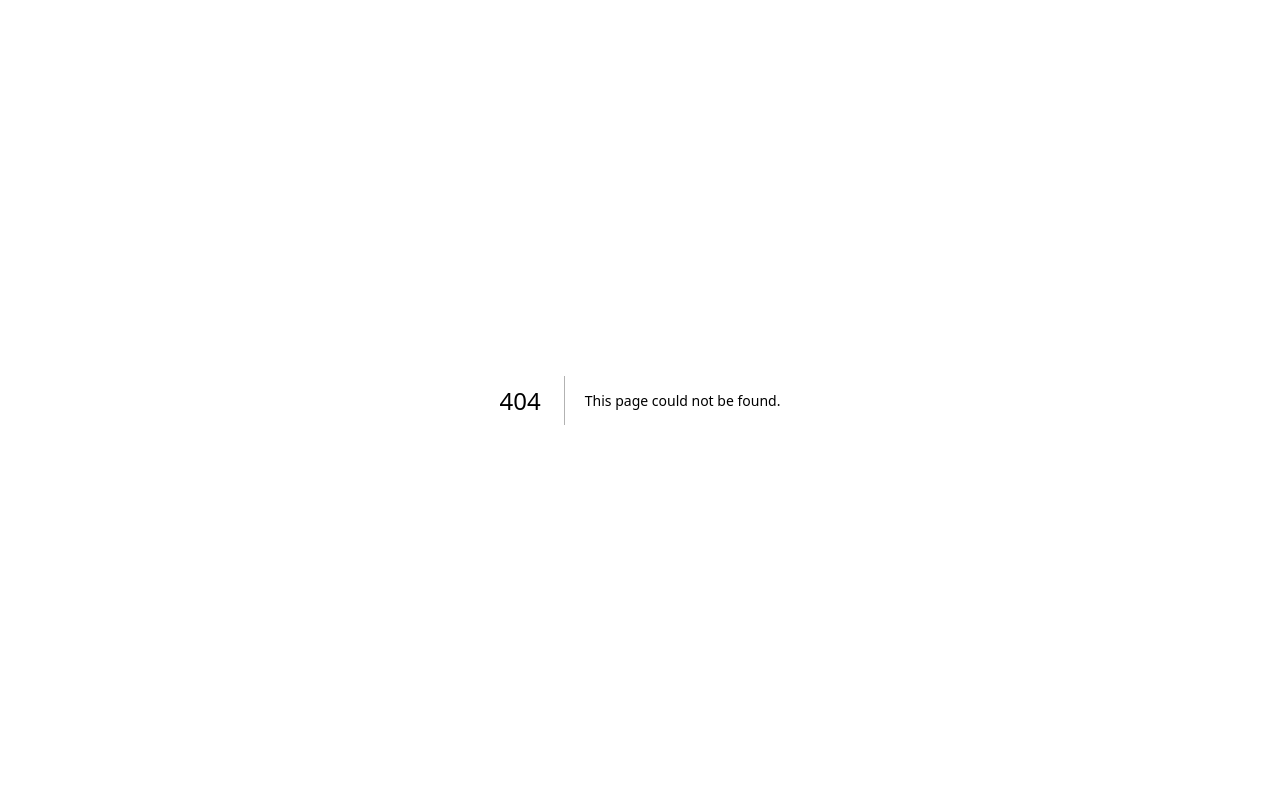
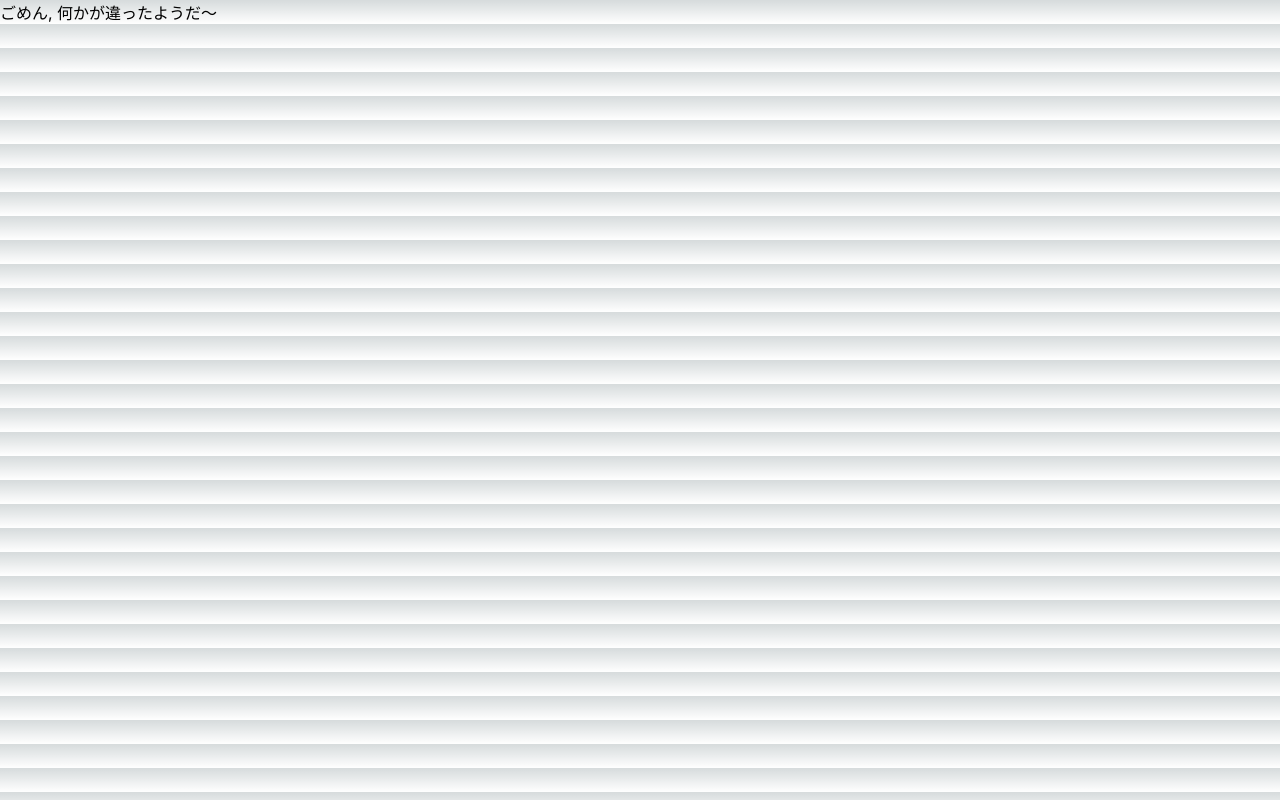
Before and after one commit to mssxmt/supabase-nextts, a Next.js app: page /error in a window 1280 px wide. Before the commit this address had no page. Built offline with nearby package versions, Linux system fonts and the light colour scheme.

Commit message:
エラーページ

```diff
--- /dev/null
+++ b/app/error/page.tsx
@@ -0,0 +1,3 @@
+export default function ErrorPage() {
+  return <p>ごめん, 何かが違ったようだ〜</p>;
+}
```
